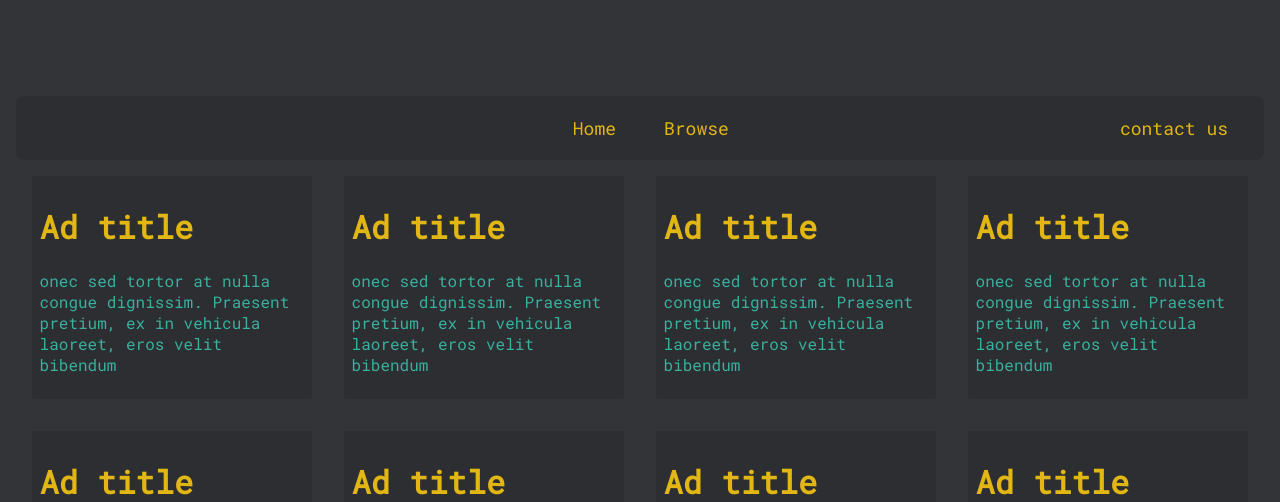
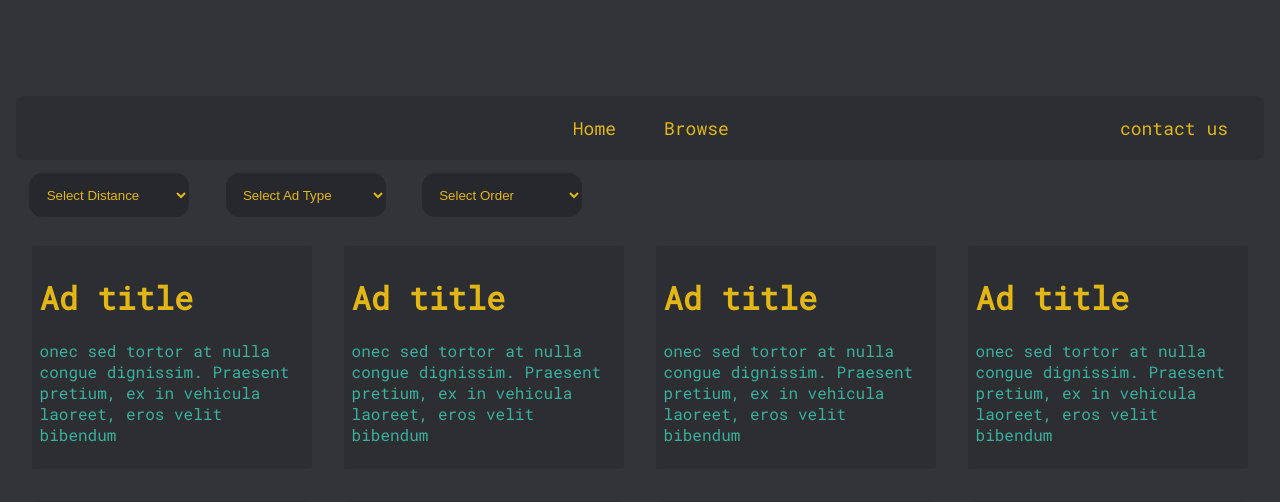
Before and after one commit to InnesWarwick/Bandden, a PHP site: page /browse.html in a window 1280 px wide. Shown: the top 502 px of the page. Run offline with PHP 8.4, Linux system fonts and the light colour scheme.

Commit message:
modified:   browse.html 	modified:   style.css

```diff
--- a/browse.html
+++ b/browse.html
@@ -15,6 +15,28 @@
         <a class="browseButton" href="browse.html">Browse</a>
         <a class="contactUs" href="contactUs.html"> contact us</a>
     </div>
+    <div class="filters">
+    <select name="distance" class="filterDistance">
+        <option value="" disabled selected>Select Distance</option>
+        <option value="5km">5km</option>
+        <option value="20km">20km</option>
+        <option value="50km">50km</option>
+        <option value="100km">100km</option>
+    </select>
+    <select name="type" class="filterType">
+        <option value="" disabled selected>Select Ad Type</option>
+        <option value="band">Band</option>
+        <option value="work">Work</option>
+        <option value="tracking">Tracking</option>
+        <option value="session">Session</option>
+    </select>
+    <select name="date" class="filterDate">
+        <option value="" disabled selected>Select Order</option>
+        <option value="band">Oldest</option>
+        <option value="work">Newest</option>
+    </select>
+
+</div>
     <main class="contentBlock col-2">
         <a class="adPost" href ="advert.html" href ="advert.html">
             <h1>Ad  title</h1>
--- a/style.css
+++ b/style.css
@@ -179,6 +179,16 @@ body {
 }
 
 /* Browse page code*/
+select{
+    background-color: #26282b;
+    color: #E2B714;
+    outline: none;
+    border: 0px;
+    margin: 1em;
+    padding: 1em;
+    width: 12em;
+    border-radius: 1em;
+}
 
 .adPost {
     text-decoration: none;
```
